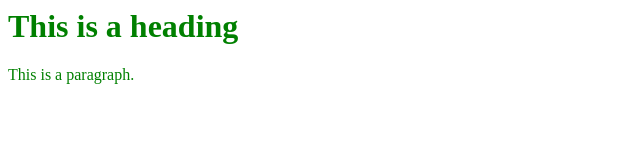
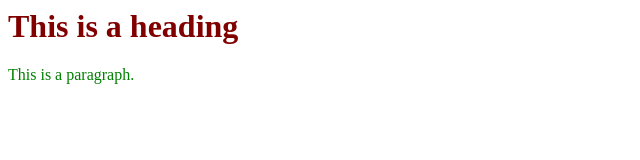
Before and after one commit to xli472OPS445/CSP451, a plain HTML site: page Checkpoint3/conflict-resolution/index.html in a window 1280 px wide. Shown: the whole page, without its empty margins (0-640 px from the left). Drawn offline with Linux system fonts and the light colour scheme.

Commit message:
Update index.html
modifies style colour in index.html to maroon

```diff
--- a/Checkpoint3/conflict-resolution/index.html
+++ b/Checkpoint3/conflict-resolution/index.html
@@ -1,2 +1,2 @@
-<h1 style="color:green;">This is a heading</h1>
+<h1 style="color:maroon;">This is a heading</h1>
 <p style="color:green;">This is a paragraph.</p>
```
